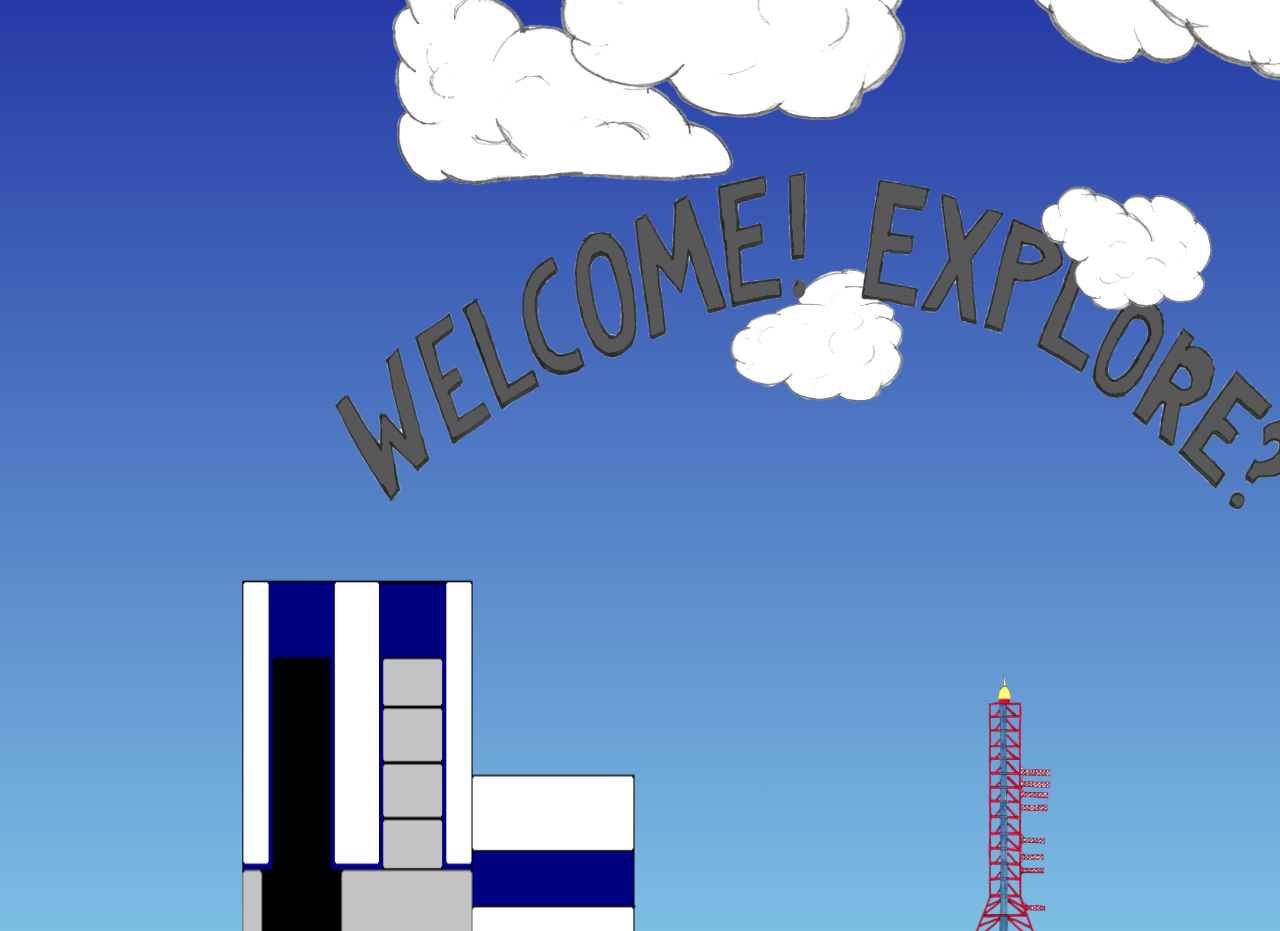
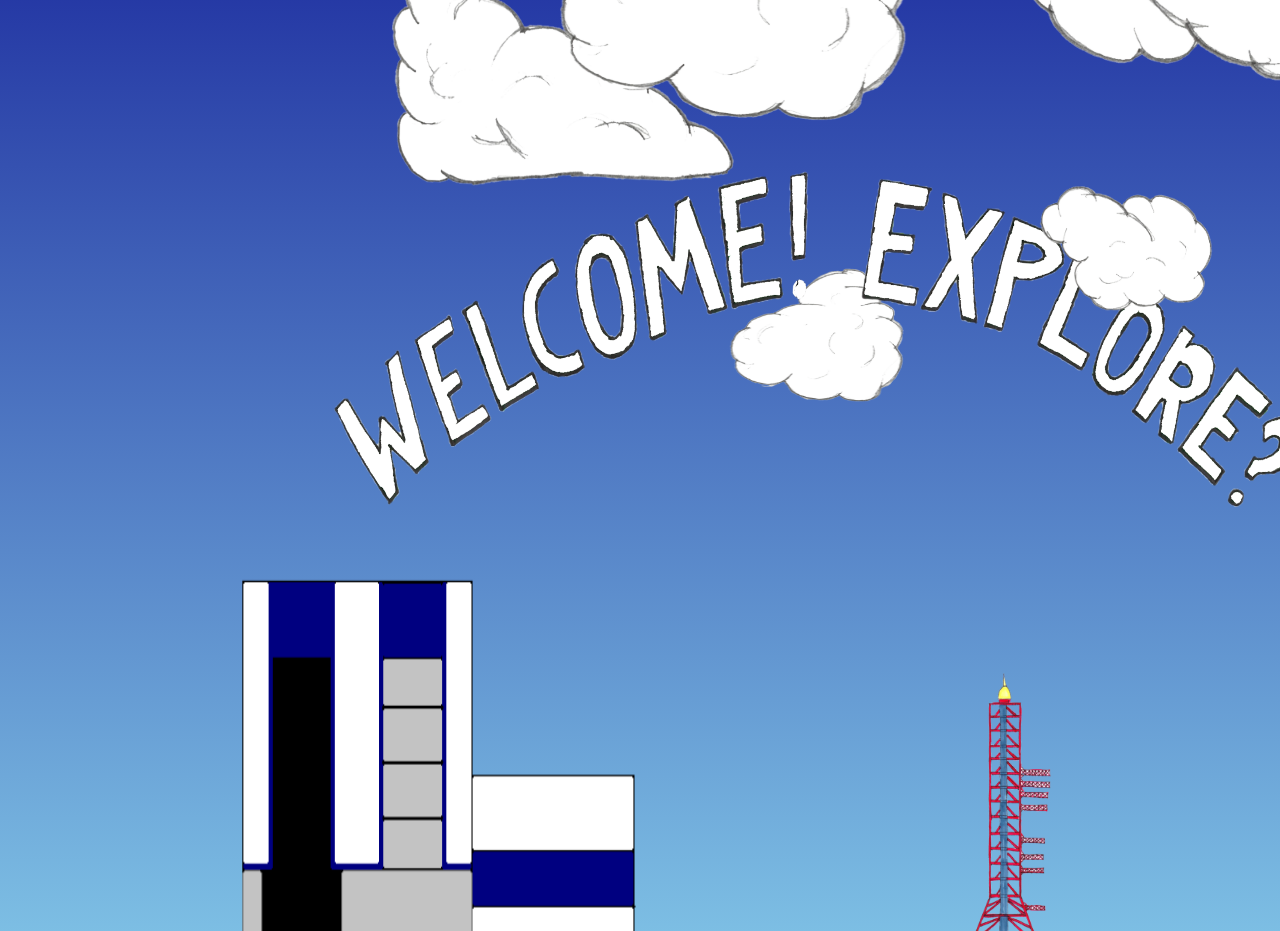
Before and after one commit to archHavik/my_website, a Next.js app: page / in a window 1280 px wide. Shown: the part 3380-4311 px from the top of the page. Built offline with nearby package versions, Linux system fonts and the light colour scheme.

Commit message:
Changed welcome color to white

```diff
--- a/pages/index.js
+++ b/pages/index.js
@@ -143,7 +143,7 @@ export default function Home() {
 						height={150}
 					/>
 					<Image className={homeStyles.welcome}
-						src="/images/welcome2.png"
+						src="/images/welcome3.png"
 						width={1000}
 						height={400}
 					/>
--- a/styles/home.module.css
+++ b/styles/home.module.css
@@ -233,6 +233,7 @@
 	position: absolute;
 	bottom: 27rem;
 	left: 25%;
+	transform: rotate(3deg);
 }
 
 .road {
```
Also changed, not shown: public/images/welcome3.png (added).
